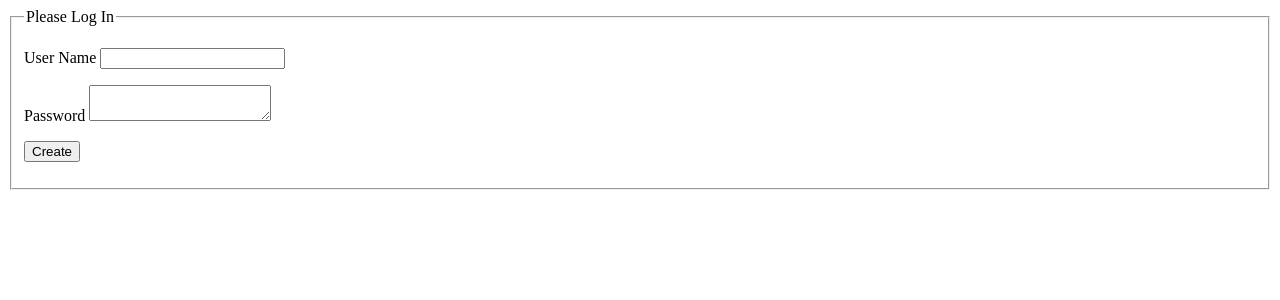
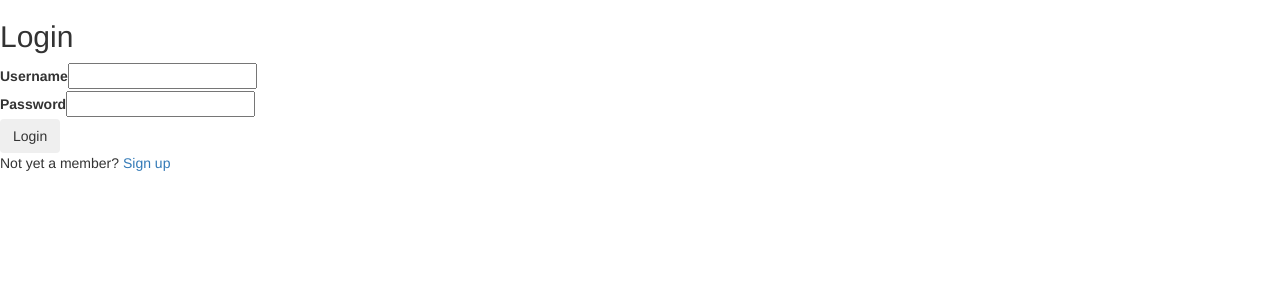
Before and after one commit to BenWalstra/WebDev2-Project, a PHP site: page /login.php in a window 1280 px wide. Shown: the top 300 px of the page. Run offline with PHP 8.4, Linux system fonts and the light colour scheme; data that the repository does not hold is empty.

Commit message:
finished log in and register, still need to sanitize and hash passwords, on home page check to see if user is admin or not and adds admin tools if they are

```diff
--- a/login.php
+++ b/login.php
@@ -1,27 +1,33 @@
 <?php
-
+	require('connect.php');
+	require('scripts.php');
 ?>
 <!DOCTYPE html>
 <html>
 <head>
-	<title>Log In</title>
+  <title>Log In</title>
 </head>
 <body>
-	<form action="Authenticate.php" method="post">
-		<fieldset>
-			<legend>Please Log In</legend>
-			<p>
-				<label for="username">User Name</label>
-			  	<input name="username" id="username" />
-			</p>
-			<p>
-				<label for="password">Password</label>
-				<textarea name="password" id="password"></textarea>
-			</p>
-			<p>
-				<input type="submit" name="command" value="Create" />
-			</p>
-		</fieldset>
-	</form>
+  <div class="header">
+  	<h2>Login</h2>
+  </div>
+
+  <form method="post" action="server.php">
+  	<?php include('errors.php'); ?>
+  	<div class="input-group">
+  		<label>Username</label>
+  		<input type="text" name="username" >
+  	</div>
+  	<div class="input-group">
+  		<label>Password</label>
+  		<input type="password" name="password">
+  	</div>
+  	<div class="input-group">
+  		<button type="submit" class="btn" name="login_user">Login</button>
+  	</div>
+  	<p>
+  		Not yet a member? <a href="signUp.php">Sign up</a>
+  	</p>
+  </form>
 </body>
 </html>
--- a/signUp.php
+++ b/signUp.php
@@ -14,7 +14,7 @@
   	<h2>Register</h2>
   </div>
 
-  <form method="post" action="Authenticate.php">
+  <form method="post" action="server.php">
   	<?php include('errors.php'); ?>
 
   	<div class="input-group">
```
Also changed, not shown: index.php (+12 -0 lines), server.php (renamed from Authenticate.php, +33 -0 lines).
